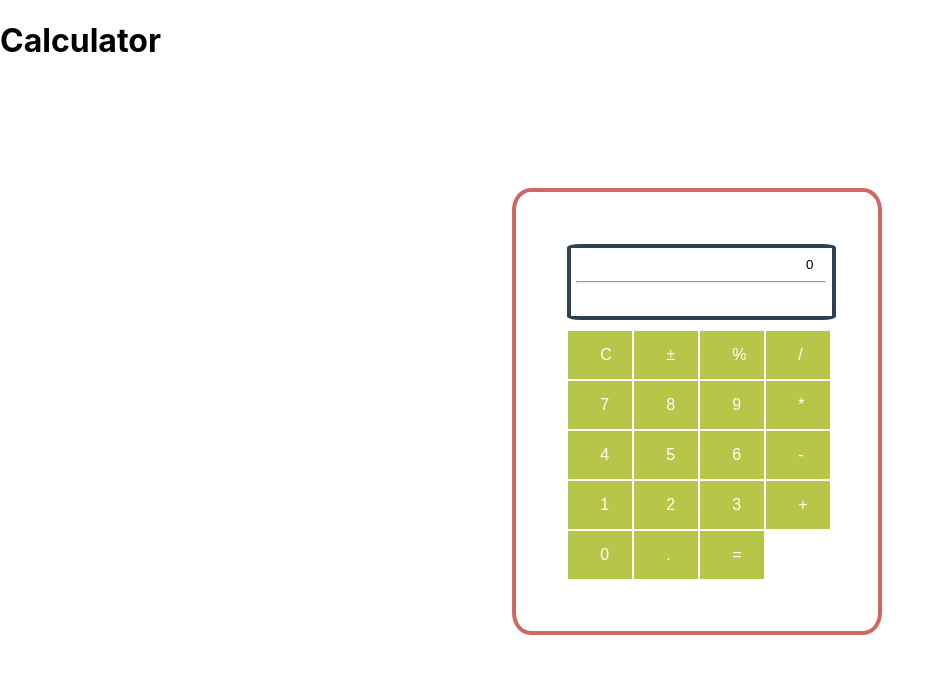
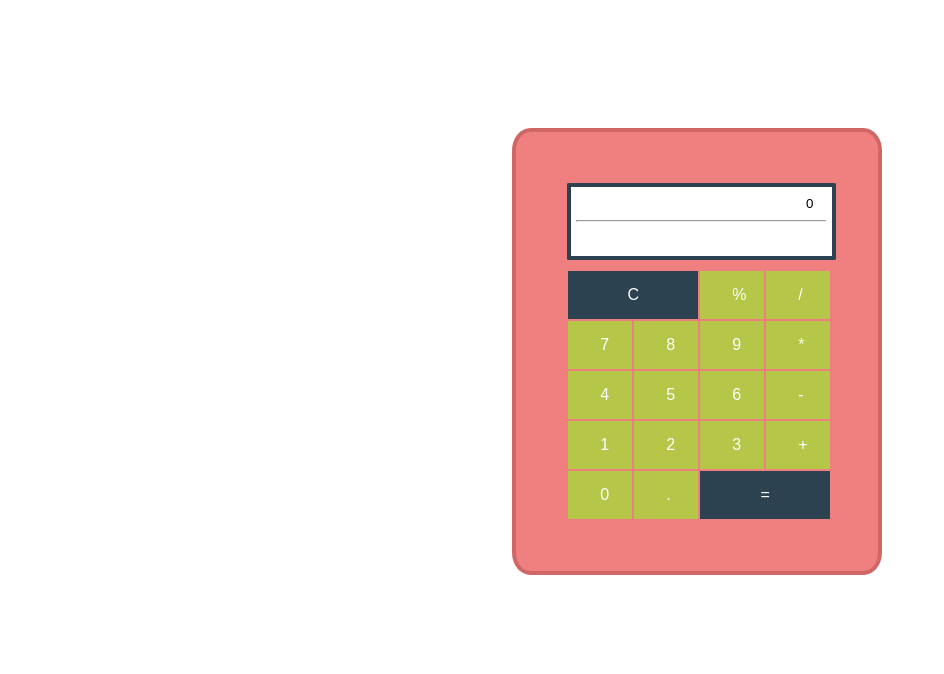
Before and after one commit to adancy95/calculator, a React (Create React App) app in the folder calculator/: page / in a window 1280 px wide. Shown: the top 674 px of the page, without its empty margins (0-944 px from the left). Built offline with nearby package versions, Linux system fonts and the light colour scheme.

Commit message:
updated the calculator style

```diff
--- a/calculator/src/App.css
+++ b/calculator/src/App.css
@@ -8,14 +8,16 @@
   padding: 4%;
   border: 4px solid #D16666;
   border-radius: 5%;
+  background-color: lightcoral;
 }
 
 .display {
   width: 250px;
   border: 4px solid #2C4251;
-  border-radius: 5%;
+  border-radius: 1%;
   padding:2%;
   margin-bottom: 10px;
+  background-color: white;
 }
 .display-text {
   text-align: right;
@@ -38,3 +40,8 @@ input {
   width: 5px;
   margin: 1px;
 }
+
+.equal-btn {
+  background-color: #2C4251;
+  width: 130px;
+}
--- a/calculator/src/App.js
+++ b/calculator/src/App.js
@@ -5,7 +5,6 @@ import Display from './Components/Display';
 function App() {
   return (
     <div className="App">
-        <h1>Calculator</h1>
       <div><Display/></div>
 
     </div>
--- a/calculator/src/Components/Display.js
+++ b/calculator/src/Components/Display.js
@@ -32,7 +32,6 @@ class Display extends React.Component{
   render() {
     return (
       <div className="calculator">
-
         <div className="display">
           <input className="display-text" type="number" readOnly value={this.state.output} />
           <hr/>
@@ -40,9 +39,8 @@ class Display extends React.Component{
         </div>
 
         <div className="button-row">
-        <OperandButton buttonLabel="C" setButtonValue={this.handleClear} />
-        <OperandButton buttonLabel="±" setButtonValue={this.handleDisplayInput}/>
-        <OperandButton buttonLabel="%" setButtonValue={this.handleDisplayInput}/>
+        <OperandButton buttonLabel="C" btnClass="equal-btn" setButtonValue={this.handleClear} />
+        <OperandButton buttonLabel="%" setButtonValue={this.handleDisplayInput} />
         <OperandButton buttonLabel="/" setButtonValue={this.handleDisplayInput}/>
       </div>
       <div className="button-row">
@@ -66,7 +64,7 @@ class Display extends React.Component{
       <div className="button-row">
         <OperandButton buttonLabel="0" setButtonValue={this.handleDisplayInput} />
         <OperandButton buttonLabel="." setButtonValue={this.handleDisplayInput} />
-        <OperandButton buttonLabel="=" setButtonValue={this.handleEqual}/>
+        <OperandButton buttonLabel="=" btnClass="equal-btn" setButtonValue={this.handleEqual}/>
 
 
 
--- a/calculator/src/Components/OperandButton.js
+++ b/calculator/src/Components/OperandButton.js
@@ -14,7 +14,7 @@ class OperandButton extends React.Component{
   render() {
     return (
       <div>
-        <button className="operand-btn" value={this.props.buttonLabel} onClick={this.handleChange}>{this.props.buttonLabel}</button>
+        <button className={`operand-btn ${this.props.btnClass}`} value={this.props.buttonLabel} onClick={this.handleChange}>{this.props.buttonLabel}</button>
       </div>
     )
   }
```
